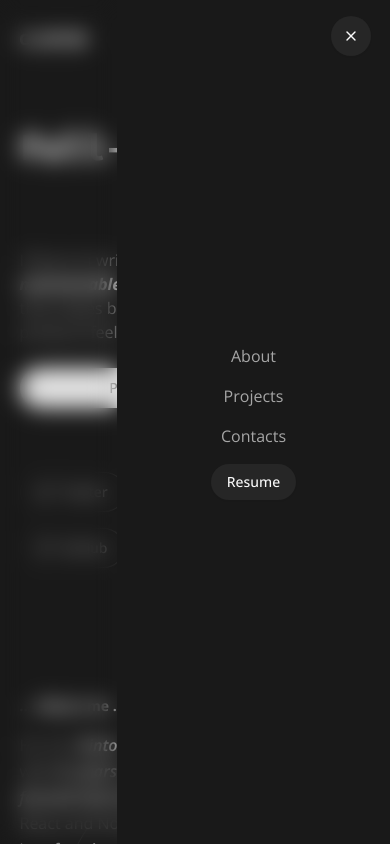
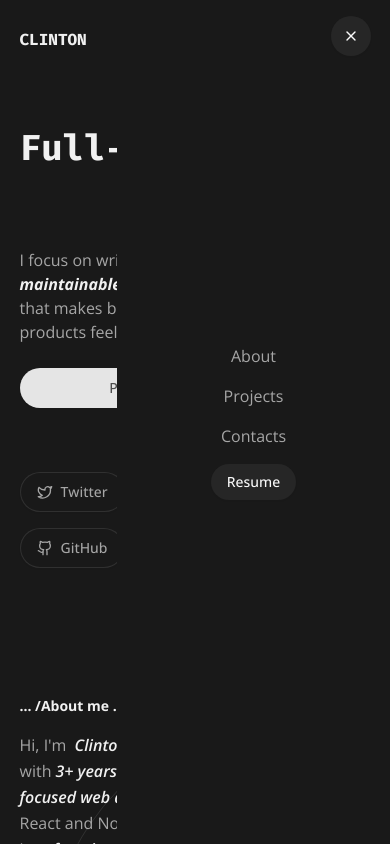
Before and after one commit to clinton401/portfolio-v2, a React (Vite) app: page / in a window 390 px wide. Both pictures are taken after a click on the button 346 px from the left and 40 px from the top of the page. Shown: the top 844 px of the page. Built offline with nearby package versions, Linux system fonts and the light colour scheme.

Commit message:
fixed the hamburger menu exit animation

```diff
--- a/src/layout/navbar.tsx
+++ b/src/layout/navbar.tsx
@@ -15,23 +15,30 @@ export const links = [
 const hamMenuVariant = {
   hidden: {
       x: "100vw",
-
+      opacity: 0,
+      filter: "blur(20px)",
     },
     visible: {
       x: 0,
+      opacity: 1,
+      filter: "blur(0px)",
       transition: {
         duration: 0.3,
         ease: "easeIn",
-
+         when: "beforeChildren",
+      },
     },
     exit: {
       x: "100vw",
+      opacity: 0,
+
+      filter: "blur(20px)",
       transition: {
         duration: 0.3,
         ease: "easeIn",
+        when: "beforeChildren",
       },
-    }
-  }
+    },
 } as const
 
 const linksVariants = {
@@ -115,7 +122,7 @@ export const Navbar: FC = () => {
               className="fixed top-0 left-0 h-dvh ham-menu  w-full   flex items-center justify-end "
             >
               <div
-                className="w-full fixed top-0 left-0 h-full  z-10 blur-sm backdrop-blur-sm"
+                className="w-full fixed top-0 left-0 h-full  z-10 "
                 onClick={() => setOpen(false)}
               ></div>
               <motion.section className="h-dvh w-[70%] overflow-y-auto    fixed flex z-[30] gap-4 flex-col bg-background items-center  justify-center ">
```
Lines whose indentation alone changed are shown as unchanged.
